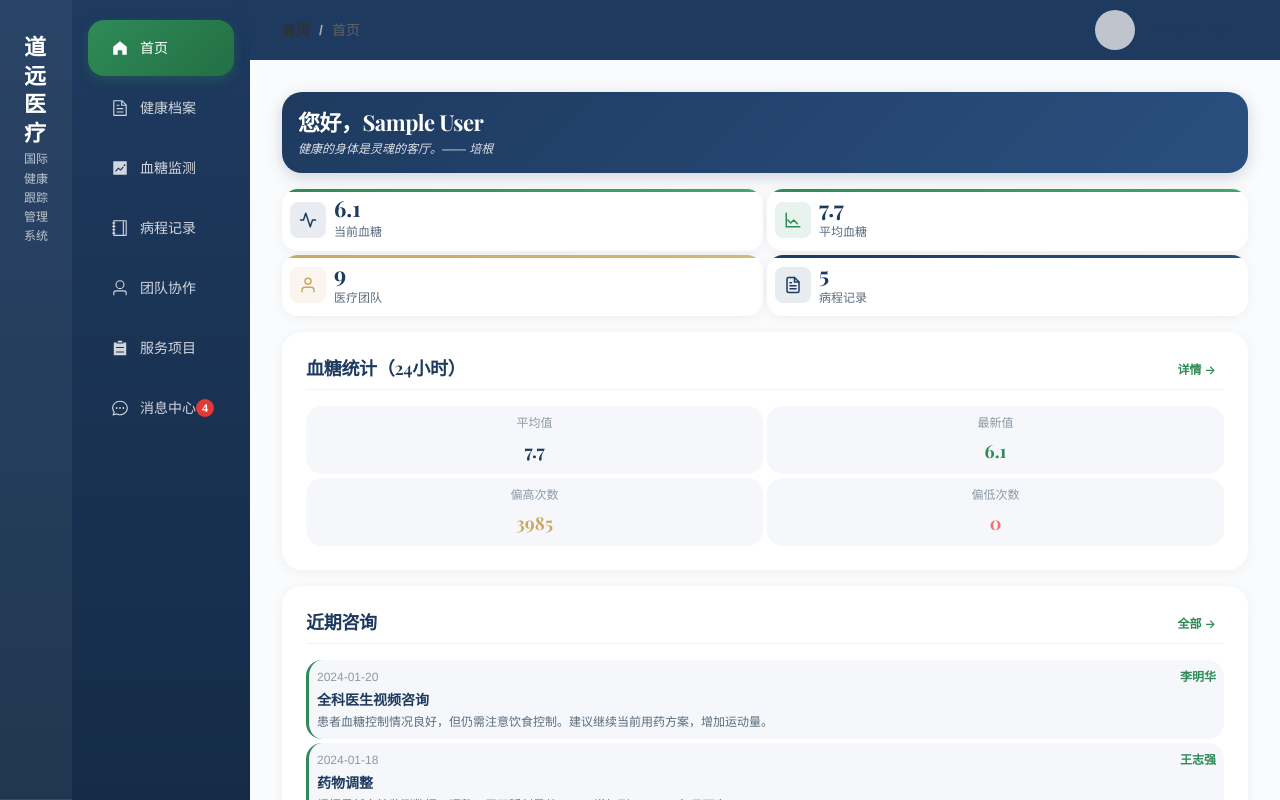
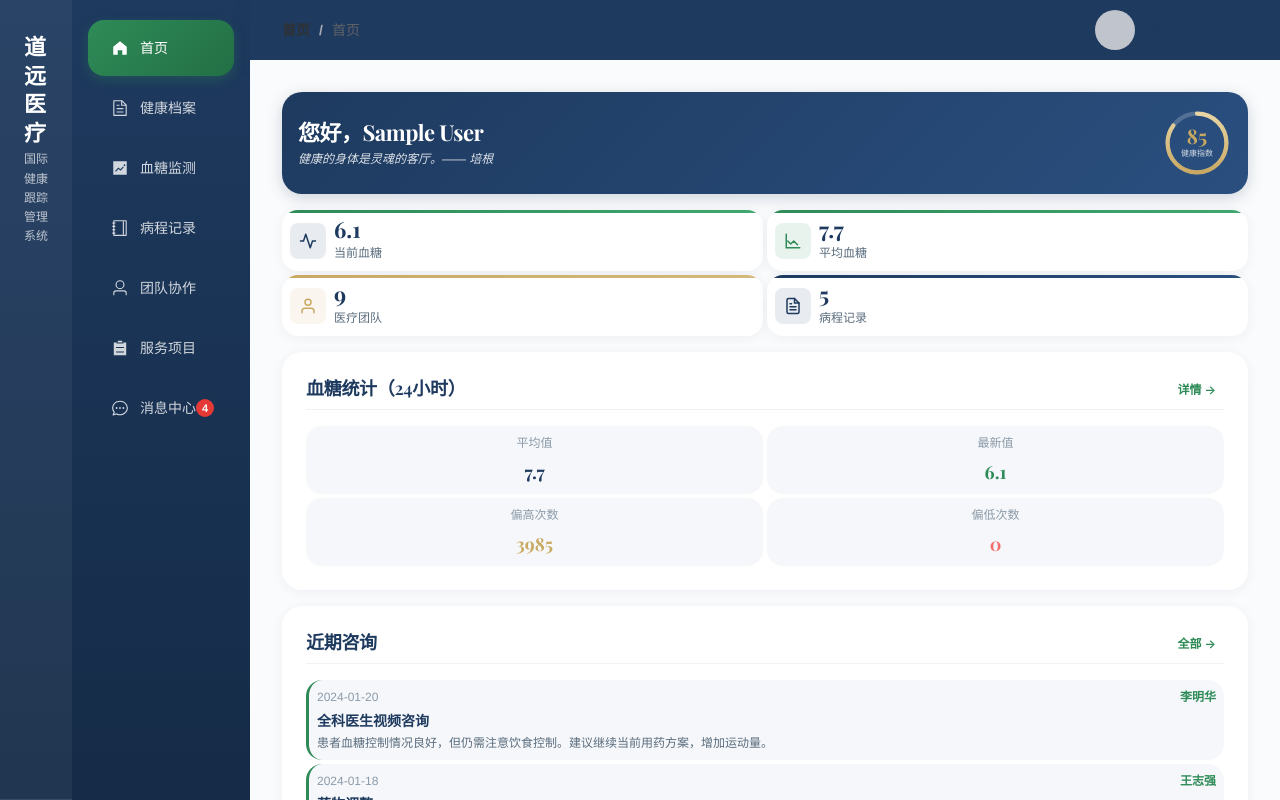
Before and after one commit to cnshenyi/daoyuan-health-demo, a Vue app: page / in a window 1280 px wide. Built offline with nearby package versions, Linux system fonts and the light colour scheme; sample sign-in values are in the browser's storage.

Commit message:
feat: 首页欢迎条右侧添加健康评分环（金色渐变进度环）

```diff
--- a/src/views/Dashboard.vue
+++ b/src/views/Dashboard.vue
@@ -6,12 +6,48 @@
       :threshold="threshold"
     />
 
-    <!-- 欢迎横幅 - 带健康名言 -->
+    <!-- 欢迎横幅 - 带健康名言和健康评分 -->
     <div class="welcome-banner">
       <div class="welcome-content">
         <div class="welcome-greeting">
           <h1 class="welcome-title">您好，{{ userStore.user?.name }}</h1>
           <p class="welcome-quote">{{ currentQuote }}</p>
+        </div>
+        <div class="health-score-ring" @click="$router.push('/health-records')">
+          <svg viewBox="0 0 100 100" class="score-svg">
+            <!-- 背景圆环 -->
+            <circle
+              cx="50"
+              cy="50"
+              r="42"
+              fill="none"
+              stroke="rgba(255,255,255,0.2)"
+              stroke-width="6"
+            />
+            <!-- 进度圆环 -->
+            <circle
+              cx="50"
+              cy="50"
+              r="42"
+              fill="none"
+              stroke="url(#scoreGradient)"
+              stroke-width="6"
+              stroke-linecap="round"
+              :stroke-dasharray="scoreCircumference"
+              :stroke-dashoffset="scoreOffset"
+              transform="rotate(-90 50 50)"
+            />
+            <defs>
+              <linearGradient id="scoreGradient" x1="0%" y1="0%" x2="100%" y2="0%">
+                <stop offset="0%" stop-color="#C9A962" />
+                <stop offset="100%" stop-color="#E8D5A3" />
+              </linearGradient>
+            </defs>
+          </svg>
+          <div class="score-content">
+            <span class="score-value">{{ healthScore }}</span>
+            <span class="score-label">健康指数</span>
+          </div>
         </div>
       </div>
     </div>
@@ -175,6 +211,14 @@ const glucoseStore = useGlucoseStore()
 const progressStore = useProgressStore()
 const teamStore = useTeamStore()
 
+// 健康评分（模拟数据，实际应根据血糖、运动、睡眠等综合计算）
+const healthScore = ref(85)
+const scoreCircumference = 2 * Math.PI * 42 // 圆周长
+const scoreOffset = computed(() => {
+  const progress = healthScore.value / 100
+  return scoreCircumference * (1 - progress)
+})
+
 // 健康名言列表
 const healthQuotes = [
   '健康是人生第一财富。—— 爱默生',
@@ -249,10 +293,15 @@ const getGlucoseStatusClass = (status?: string) => {
 .welcome-content {
   position: relative;
   z-index: 1;
+  display: flex;
+  align-items: center;
+  justify-content: space-between;
+  gap: var(--spacing-sm);
 }
 
 .welcome-greeting {
   flex: 1;
+  min-width: 0;
 }
 
 .welcome-title {
@@ -273,6 +322,60 @@ const getGlucoseStatusClass = (status?: string) => {
   max-width: 100%;
   overflow: hidden;
   text-overflow: ellipsis;
+  white-space: nowrap;
+}
+
+/* 健康评分环 */
+.health-score-ring {
+  position: relative;
+  width: 70px;
+  height: 70px;
+  flex-shrink: 0;
+  cursor: pointer;
+  transition: transform 0.3s ease;
+}
+
+.health-score-ring:hover {
+  transform: scale(1.05);
+}
+
+.health-score-ring:active {
+  transform: scale(0.95);
+}
+
+.score-svg {
+  width: 100%;
+  height: 100%;
+  transform: rotate(0deg);
+}
+
+.score-svg circle:last-of-type {
+  transition: stroke-dashoffset 1s ease-out;
+}
+
+.score-content {
+  position: absolute;
+  top: 50%;
+  left: 50%;
+  transform: translate(-50%, -50%);
+  display: flex;
+  flex-direction: column;
+  align-items: center;
+  justify-content: center;
+}
+
+.score-value {
+  font-size: 20px;
+  font-weight: 700;
+  color: #C9A962;
+  line-height: 1;
+  font-family: var(--font-display);
+}
+
+.score-label {
+  font-size: 8px;
+  color: rgba(255, 255, 255, 0.8);
+  margin-top: 2px;
   white-space: nowrap;
 }
 
```
